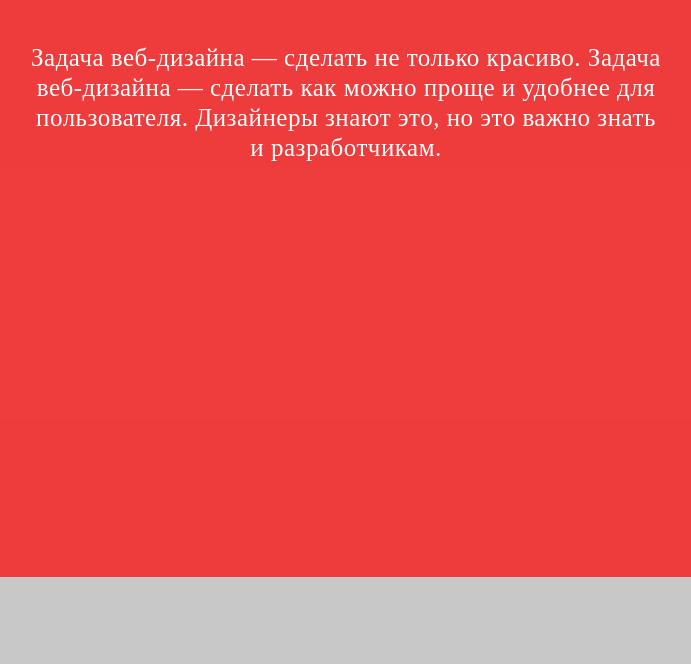
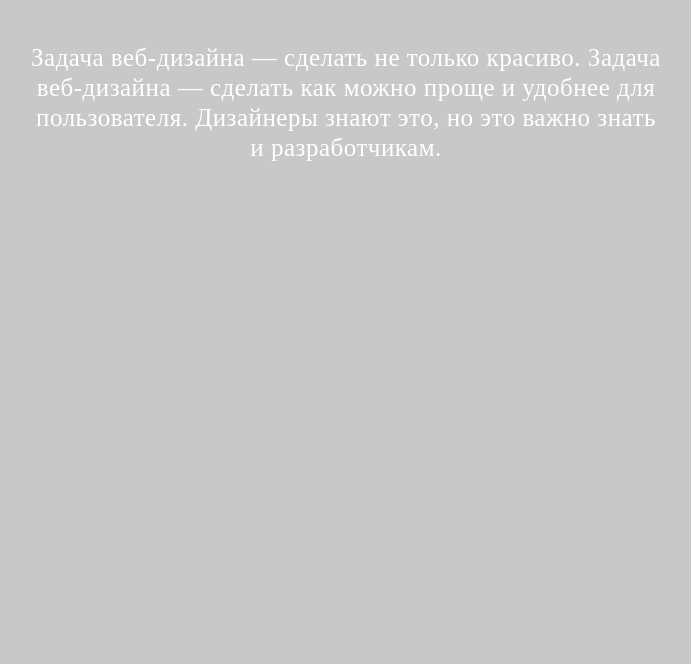
Before and after one commit to Fedy1661/yandexPraktikum, a plain HTML site: page index.html in a window 1280 px wide. Shown: the part 343-1007 px from the top of the page, without its empty margins (294-985 px from the left). Drawn offline with nearby package versions, Linux system fonts and the light colour scheme.

Commit message:
Update style.css

```diff
--- a/style.css
+++ b/style.css
@@ -4,7 +4,6 @@ body {
 
 .header {
   height: 100vh;
-  background-color: rgba(255, 0, 0, 0.7);
   text-align: center;
   color: #fff;
   background-image: url(https://pictures.s3.yandex.net/background.jpg);
```
